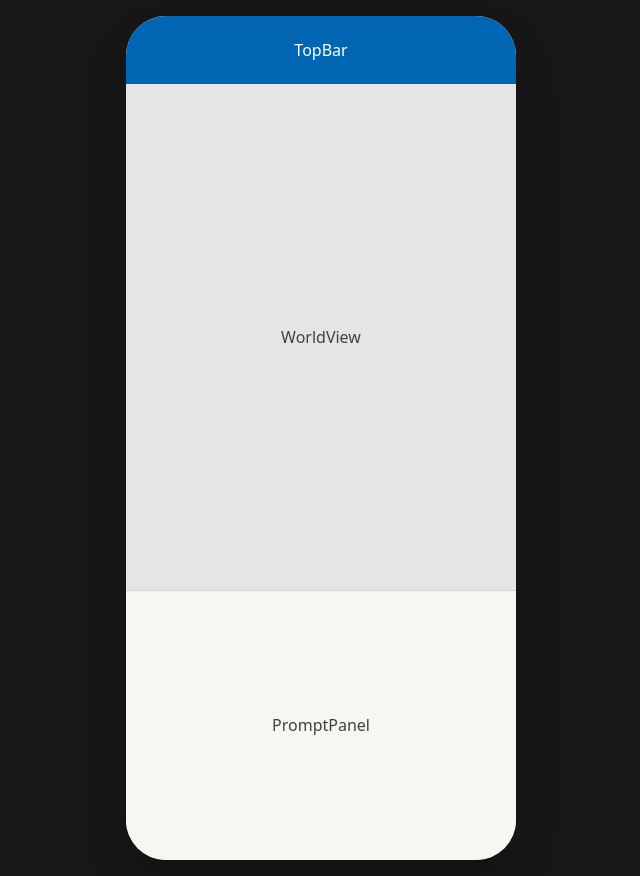
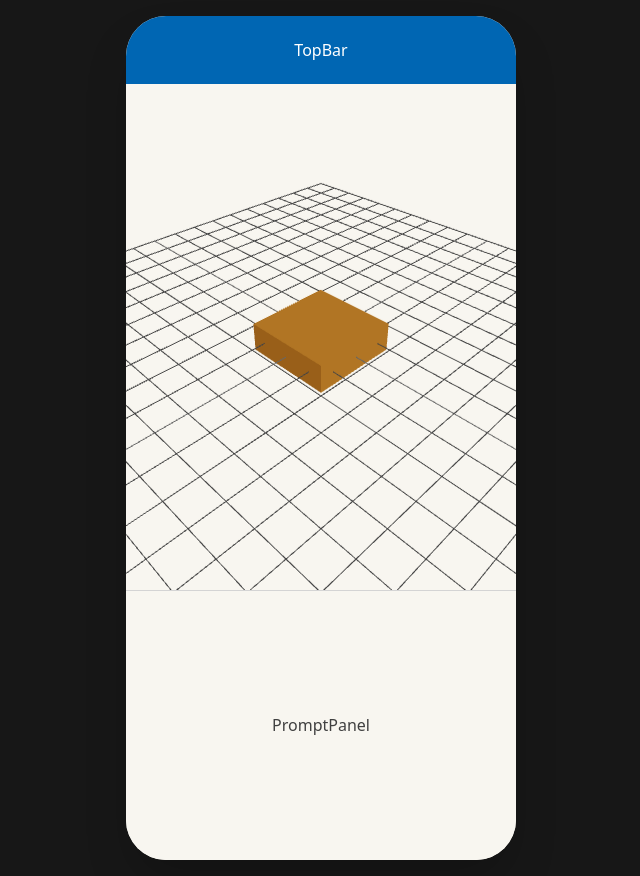
Before and after one commit to qiaodotzip/oth-navigator, a React (Vite) app: page / in a window 1280 px wide. Shown: the whole page, without its empty margins (319-959 px from the left). Built offline with nearby package versions, Linux system fonts and the light colour scheme.

Commit message:
feat: R3F smoke test with cube + grid

```diff
--- a/src/App.tsx
+++ b/src/App.tsx
@@ -1,11 +1,14 @@
 import { PhoneFrame } from "@/ui/PhoneFrame";
+import { Scene } from "@/world/Scene";
 
 export default function App() {
   return (
     <PhoneFrame>
       <div className="flex h-full flex-col">
         <div className="h-[8%] bg-oth-primary text-white grid place-items-center">TopBar</div>
-        <div className="h-[60%] bg-neutral-200 grid place-items-center text-neutral-700">WorldView</div>
+        <div className="h-[60%] relative">
+          <Scene />
+        </div>
         <div className="h-[32%] bg-oth-paper border-t border-neutral-300 grid place-items-center text-neutral-700">PromptPanel</div>
       </div>
     </PhoneFrame>
--- /dev/null
+++ b/src/world/Scene.tsx
@@ -0,0 +1,17 @@
+import { Canvas } from "@react-three/fiber";
+import { OrbitControls } from "@react-three/drei";
+
+export function Scene() {
+  return (
+    <Canvas camera={{ position: [10, 10, 10], fov: 50 }}>
+      <ambientLight intensity={0.6} />
+      <directionalLight position={[10, 10, 5]} intensity={1} />
+      <mesh>
+        <boxGeometry args={[3, 1, 3]} />
+        <meshStandardMaterial color="#F2A33C" />
+      </mesh>
+      <gridHelper args={[20, 20, "#666", "#444"]} />
+      <OrbitControls />
+    </Canvas>
+  );
+}
```
